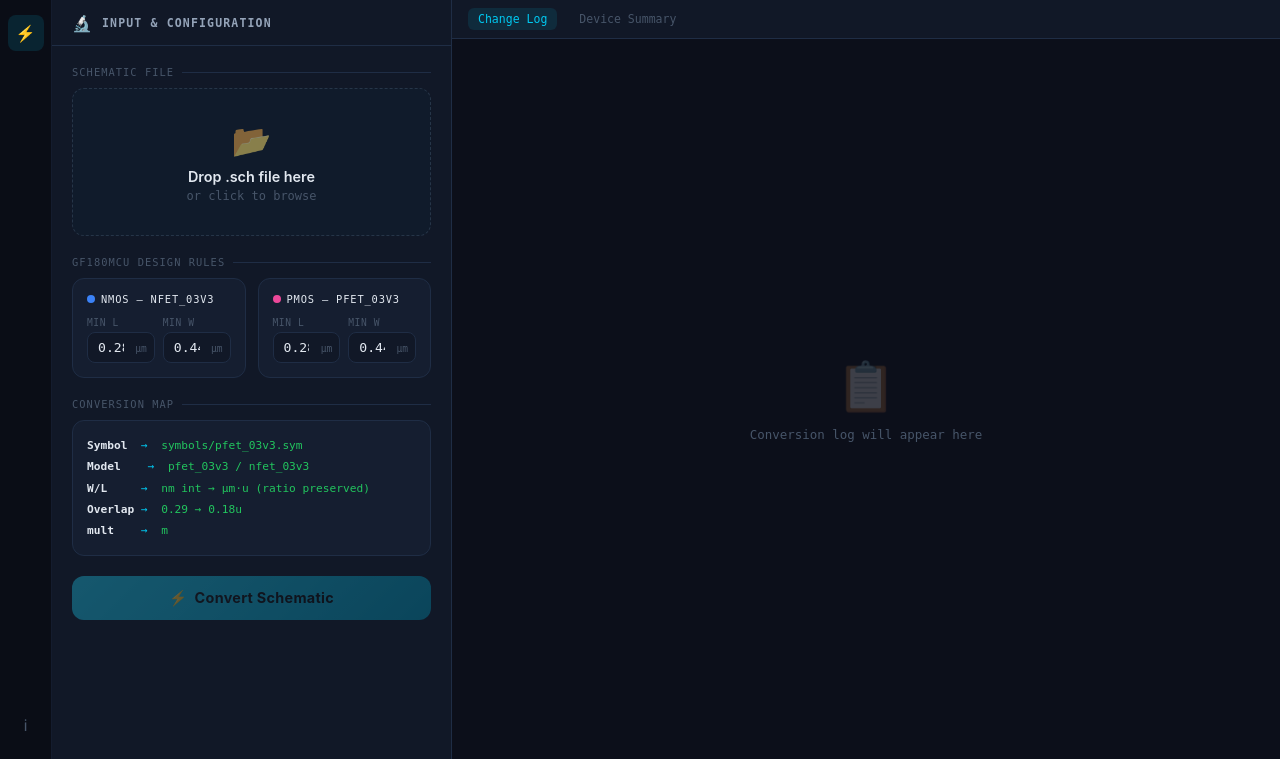
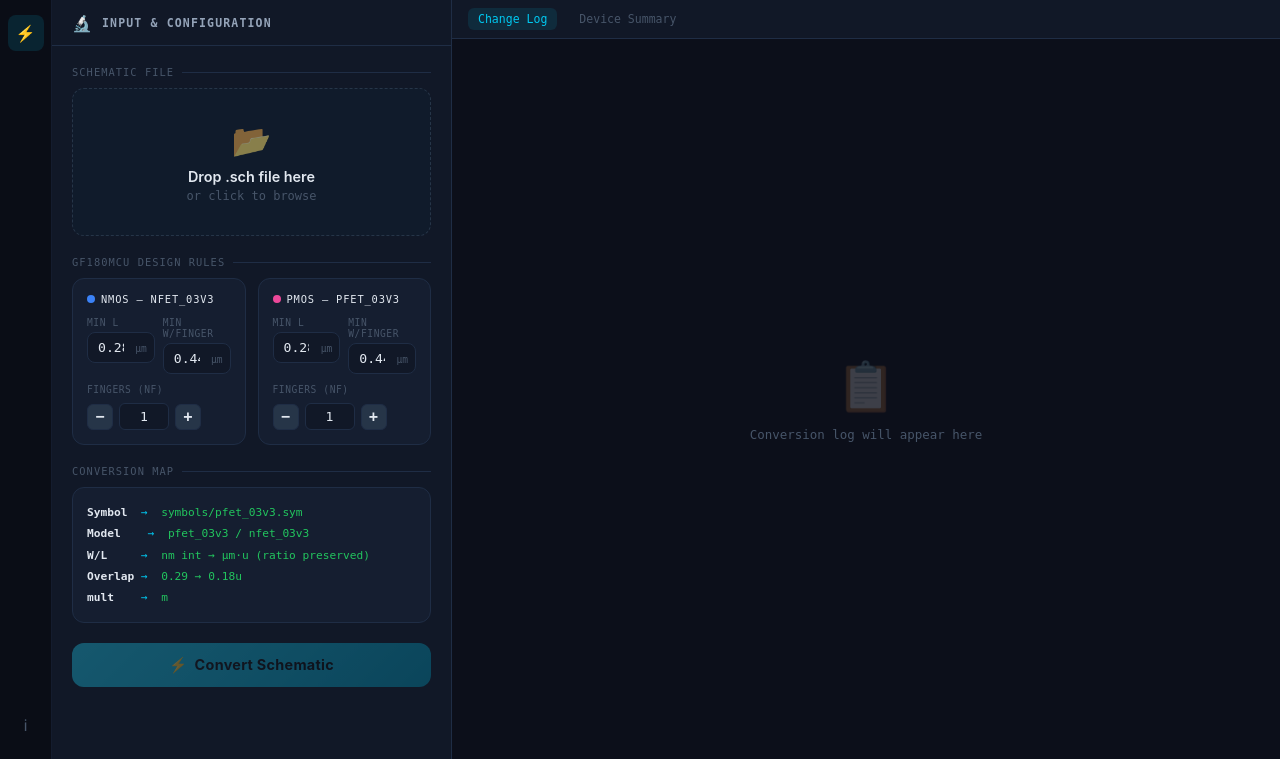
Before and after one commit to analogchipper/skywaterToGF180_Converter, a Flask app: page / in a window 1280 px wide. Shown: the part 41-800 px from the top of the page. Run offline with Flask 3, Linux system fonts and the light colour scheme.

Commit message:
Finger Update

```diff
--- a/templates/index.html
+++ b/templates/index.html
@@ -368,6 +368,37 @@ input[type=file] { display: none; }
 }
 .dl-row.show { display: flex; }
 
+.nf-row {
+  display: flex; align-items: center; gap: 6px; margin-top: 4px;
+}
+.nf-btn {
+  width: 26px; height: 26px;
+  background: var(--border2); border: 1px solid var(--border);
+  border-radius: 6px; color: var(--text);
+  font-size: 1rem; font-weight: 700; line-height: 1;
+  cursor: pointer; transition: background .15s;
+  display: flex; align-items: center; justify-content: center;
+  flex-shrink: 0;
+}
+.nf-btn:hover { background: var(--accent); color: #000; border-color: var(--accent); }
+.nf-input {
+  width: 50px;
+  background: var(--panel);
+  border: 1px solid var(--border);
+  border-radius: 6px;
+  color: var(--text);
+  font-family: var(--mono); font-size: .82rem;
+  padding: 5px 0; text-align: center;
+  outline: none;
+  -moz-appearance: textfield;
+}
+.nf-input::-webkit-outer-spin-button,
+.nf-input::-webkit-inner-spin-button { -webkit-appearance: none; }
+.nf-input:focus { border-color: var(--accent); }
+.nf-hint {
+  font-family: var(--mono); font-size: .6rem;
+  color: var(--purple); line-height: 1.3;
+}
 .rename-input {
   background: var(--card);
   border: 1px solid var(--border2);
@@ -579,10 +610,10 @@ input[type=file] { display: none; }
         <div>
           <div class="section-label">GF180MCU Design Rules</div>
           <div class="rules-grid">
+
+            <!-- NMOS -->
             <div class="device-card nmos">
-              <div class="device-label">
-                <span class="tag"></span>NMOS — nfet_03v3
-              </div>
+              <div class="device-label"><span class="tag"></span>NMOS — nfet_03v3</div>
               <div class="field-row">
                 <div class="field">
                   <label>Min L</label>
@@ -591,18 +622,26 @@ input[type=file] { display: none; }
                   </div>
                 </div>
                 <div class="field">
-                  <label>Min W</label>
+                  <label>Min W/finger</label>
                   <div class="input-wrap">
-                    <input type="number" id="nmos_Wmin" value="0.44" step="0.01" min="0.01">
+                    <input type="number" id="nmos_Wmin" value="0.44" step="0.01" min="0.01" oninput="updateHint('nmos')">
                   </div>
+                </div>
+              </div>
+              <div class="field" style="margin-top:10px">
+                <label>Fingers (nf)</label>
+                <div class="nf-row">
+                  <button class="nf-btn" onclick="changeNf('nmos',-1)">−</button>
+                  <input class="nf-input" type="number" id="nmos_nf" value="1" min="1" max="64" step="1" oninput="updateHint('nmos')">
+                  <button class="nf-btn" onclick="changeNf('nmos',1)">+</button>
+                  <span class="nf-hint" id="nmos_hint"></span>
                 </div>
               </div>
             </div>
 
+            <!-- PMOS -->
             <div class="device-card pmos">
-              <div class="device-label">
-                <span class="tag"></span>PMOS — pfet_03v3
-              </div>
+              <div class="device-label"><span class="tag"></span>PMOS — pfet_03v3</div>
               <div class="field-row">
                 <div class="field">
                   <label>Min L</label>
@@ -611,13 +650,23 @@ input[type=file] { display: none; }
                   </div>
                 </div>
                 <div class="field">
-                  <label>Min W</label>
+                  <label>Min W/finger</label>
                   <div class="input-wrap">
-                    <input type="number" id="pmos_Wmin" value="0.44" step="0.01" min="0.01">
+                    <input type="number" id="pmos_Wmin" value="0.44" step="0.01" min="0.01" oninput="updateHint('pmos')">
                   </div>
                 </div>
               </div>
+              <div class="field" style="margin-top:10px">
+                <label>Fingers (nf)</label>
+                <div class="nf-row">
+                  <button class="nf-btn" onclick="changeNf('pmos',-1)">−</button>
+                  <input class="nf-input" type="number" id="pmos_nf" value="1" min="1" max="64" step="1" oninput="updateHint('pmos')">
+                  <button class="nf-btn" onclick="changeNf('pmos',1)">+</button>
+                  <span class="nf-hint" id="pmos_hint"></span>
+                </div>
+              </div>
             </div>
+
           </div>
         </div>
 
@@ -784,6 +833,8 @@ async function doConvert() {
   fd.append('nmos_Wmin', document.getElementById('nmos_Wmin').value);
   fd.append('pmos_Lmin', document.getElementById('pmos_Lmin').value);
   fd.append('pmos_Wmin', document.getElementById('pmos_Wmin').value);
+  fd.append('nmos_nf',   document.getElementById('nmos_nf').value);
+  fd.append('pmos_nf',   document.getElementById('pmos_nf').value);
 
   try {
     const res  = await fetch('/convert', { method: 'POST', body: fd });
@@ -924,6 +975,24 @@ document.getElementById('dlBtn').addEventListener('click', () => {
   a.click(); URL.revokeObjectURL(a.href);
 });
 
+// ── Finger helpers ────────────────────────────────────────────────
+function changeNf(type, delta) {
+  const el = document.getElementById(type + '_nf');
+  el.value = Math.max(1, Math.min(64, (parseInt(el.value) || 1) + delta));
+  updateHint(type);
+}
+
+function updateHint(type) {
+  const nf   = parseInt(document.getElementById(type + '_nf').value) || 1;
+  const wmin = parseFloat(document.getElementById(type + '_Wmin').value) || 0.44;
+  const hint = document.getElementById(type + '_hint');
+  if (nf > 1) {
+    hint.textContent = `${nf}f × ${wmin}µm = ${(nf * wmin).toFixed(3)}µm total`;
+  } else {
+    hint.textContent = '';
+  }
+}
+
 // ── Helpers ────────────────────────────────────────────────────────
 function esc(s) {
   return String(s).replace(/&/g,'&amp;').replace(/</g,'&lt;').replace(/>/g,'&gt;');
```
